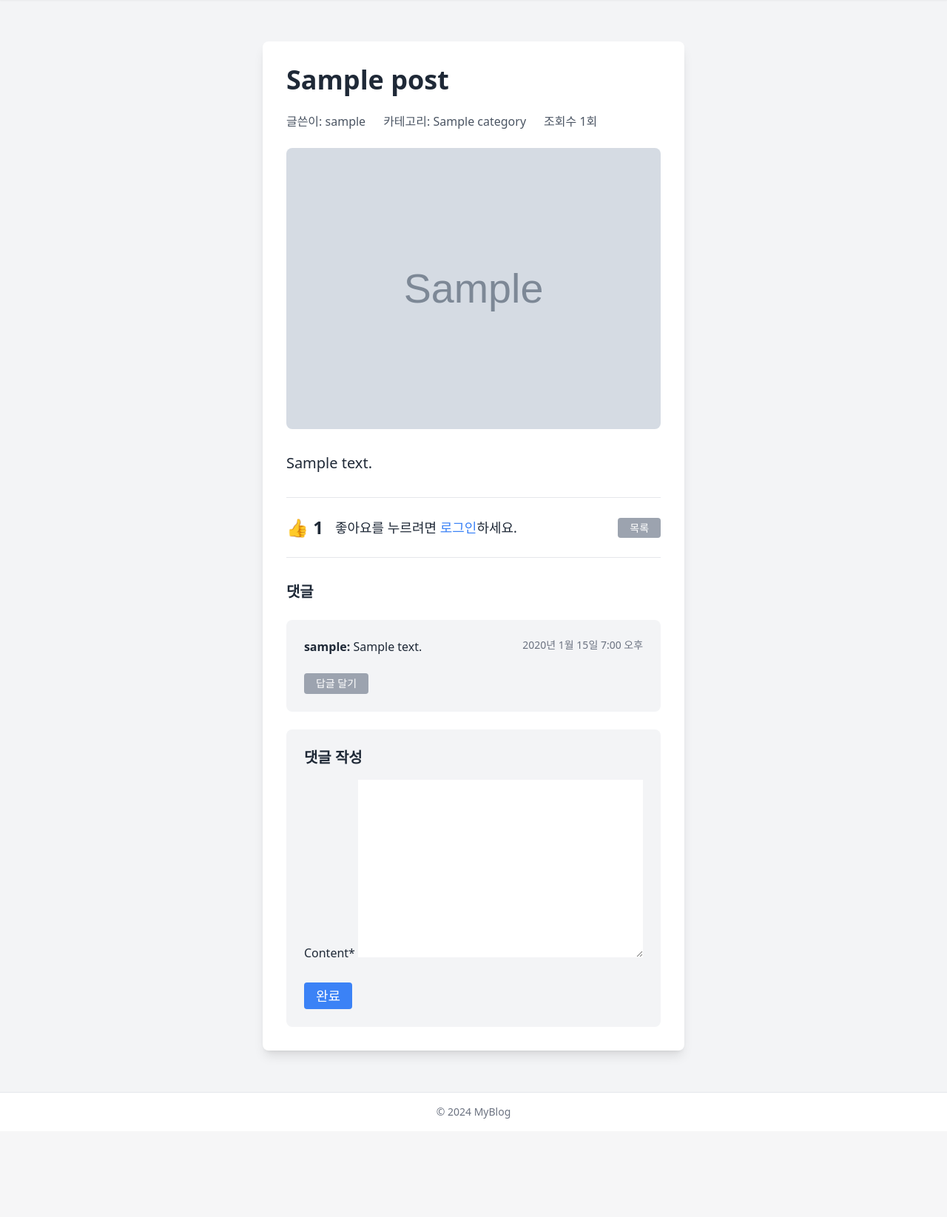
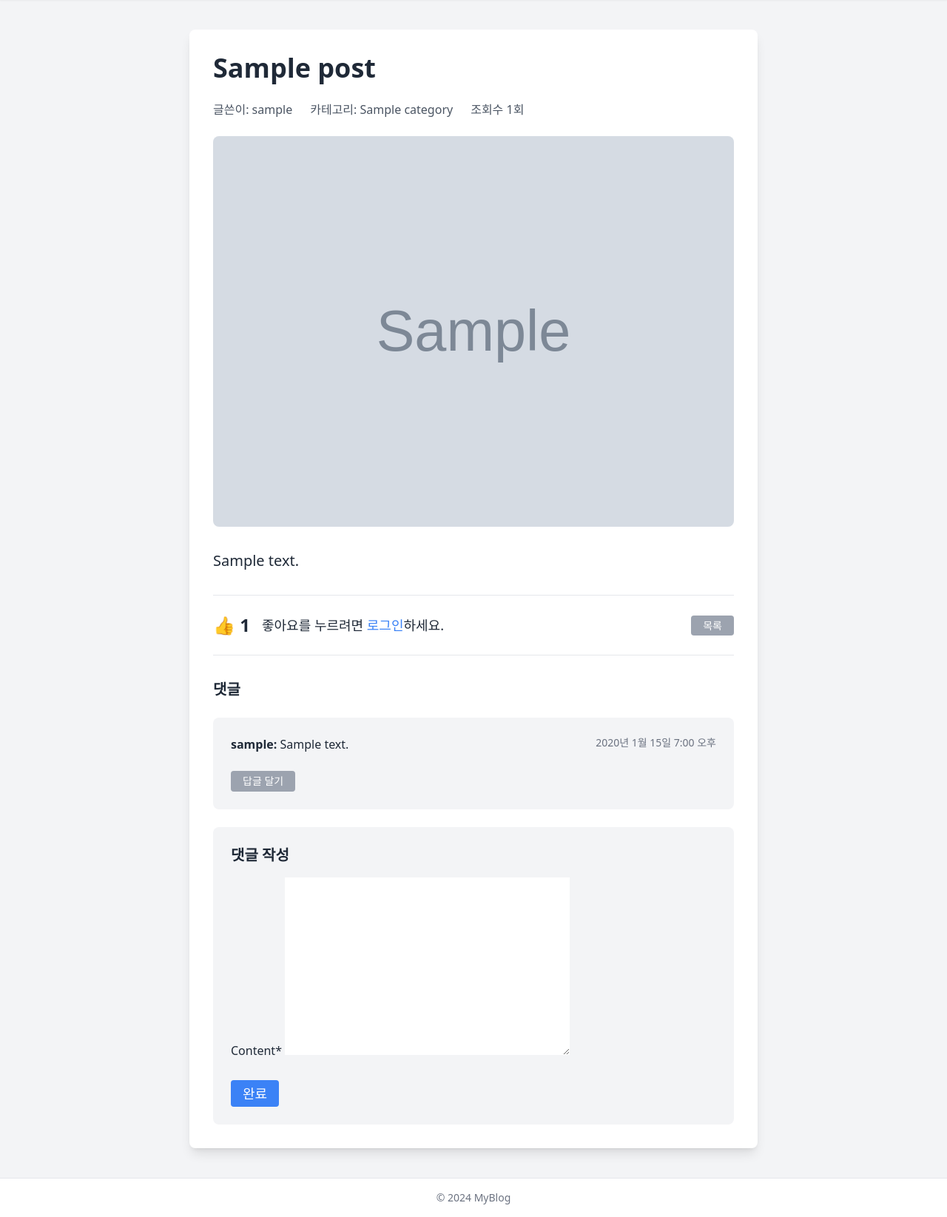
Before and after one commit to lwj0712/DjangoBlog, a Django app: page /blog/1/ in a window 1280 px wide. Shown: the part 112-1757 px from the top of the page at 74% size. Before the commit the page ends 1624 px from the top, so only its background shows below. Run offline with Django 5.2, Linux system fonts and the light colour scheme; tables that the repository leaves empty hold one stand-in row (values such as "Sample post"); grey boxes marked "Sample" are stand-in pictures; some libraries are stand-ins or nearby versions.

Commit message:
💄 Fix content container width

```diff
--- a/myblog/templates/blog/post_detail.html
+++ b/myblog/templates/blog/post_detail.html
@@ -2,7 +2,7 @@
 {% load crispy_forms_tags %}
 
 {% block content %}
-<div class="container mx-auto px-4 py-8">
+<div class="container mx-auto px-4 py-4" style="width: 800px;">
     <div class="max-w-5xl mx-auto bg-white rounded-lg shadow-lg overflow-hidden">
         <div class="p-8">
             <h1 class="text-4xl font-bold mb-6">{{ post.title }}</h1>
```
